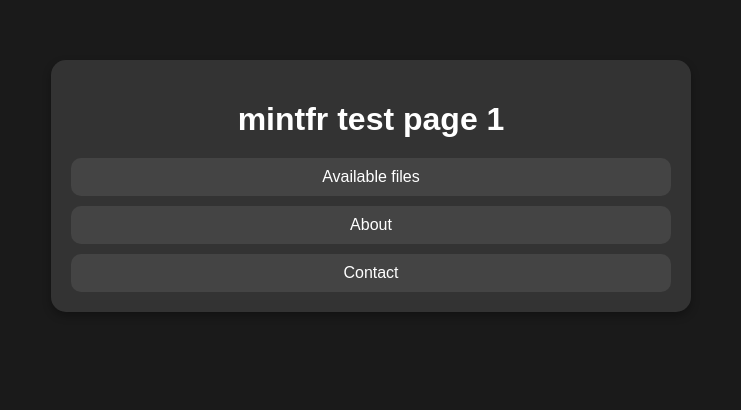
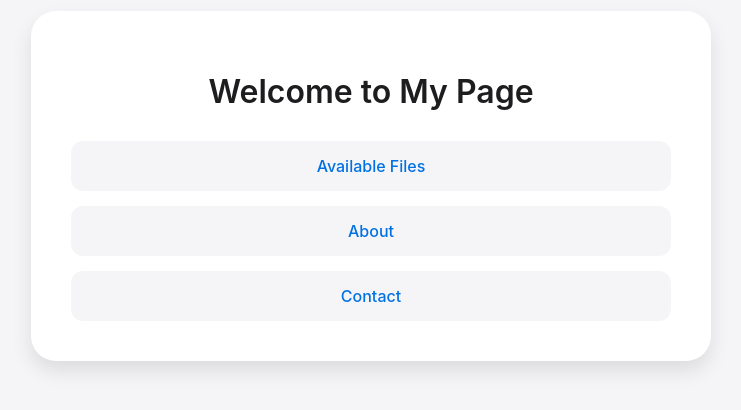
Before and after one commit to Min7ix/unspoken-rizz, a plain HTML site: page index.html in a window 1280 px wide. Shown: the part 214-624 px from the top of the page, without its empty margins (269-1010 px from the left). Drawn offline with Linux system fonts and the light colour scheme.

Commit message:
Add files via upload

```diff
--- a/index.html
+++ b/index.html
@@ -6,9 +6,9 @@
     <title>Main Page</title>
     <style>
         body {
-            background-color: #1a1a1a;
-            color: #ffffff;
-            font-family: Arial, sans-serif;
+            background-color: #f5f5f7;
+            color: #1d1d1f;
+            font-family: -apple-system, BlinkMacSystemFont, "Segoe UI", Roboto, "Helvetica Neue", Arial, sans-serif;
             margin: 0;
             padding: 0;
             display: flex;
@@ -18,47 +18,58 @@
         }
 
         .container {
-            background-color: #333333;
-            padding: 20px;
-            border-radius: 15px;
-            box-shadow: 0 4px 8px rgba(0, 0, 0, 0.3);
+            background-color: #ffffff;
+            padding: 40px;
+            border-radius: 25px;
+            box-shadow: 0 10px 20px rgba(0, 0, 0, 0.1);
             width: 90%;
             max-width: 600px;
+            text-align: center;
         }
 
         h1 {
-            color: #ffffff;
-            text-align: center;
-            margin-bottom: 20px;
+            color: #1d1d1f;
+            font-weight: 600;
+            font-size: 2rem;
+            margin-bottom: 30px;
         }
 
         .links {
             display: flex;
             flex-direction: column;
-            gap: 10px;
+            gap: 15px;
         }
 
         .links a {
-            color: #ffffff;
+            color: #0071e3;
             text-decoration: none;
-            padding: 10px;
-            background-color: #444444;
-            border-radius: 10px;
+            padding: 15px;
+            background-color: #f5f5f7;
+            border-radius: 12px;
             text-align: center;
             display: block;
+            font-size: 1rem;
+            font-weight: 500;
+            transition: background-color 0.3s, transform 0.3s;
         }
 
         .links a:hover {
-            background-color: #555555;
+            background-color: #e5e5ea;
+            transform: translateY(-2px);
+        }
+
+        .links a:active {
+            background-color: #d1d1d6;
+            transform: translateY(0);
         }
     </style>
 </head>
 <body>
     <div class="container">
-        <h1>mintfr test page 1</h1>
+        <h1>Welcome to My Page</h1>
 
         <div class="links">
-            <a href="upload.html">Available files</a>
+            <a href="upload.html">Available Files</a>
             <a href="about.html">About</a>
             <a href="contact.html">Contact</a>
         </div>
```
